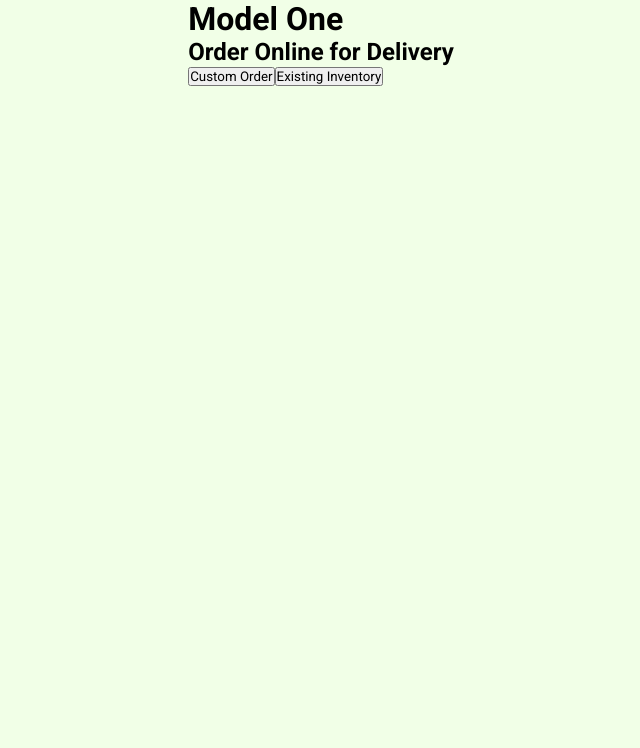
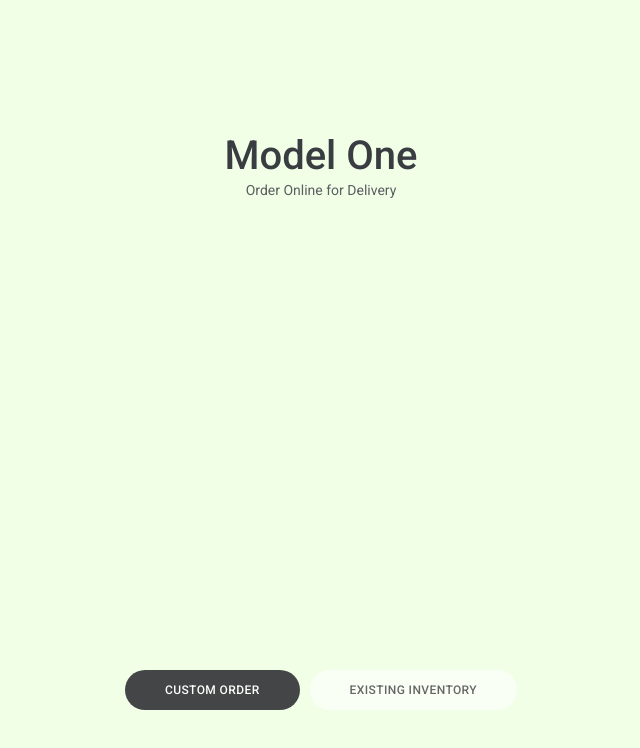
Before and after one commit to MaximianoEduardo/tesla-clone, a React (Create React App) app: page / in a window 1280 px wide. Shown: the top 748 px of the page, without its empty margins (319-959 px from the left). Built offline with nearby package versions, Linux system fonts and the light colour scheme.

Commit message:
🖌️ Styles for Overlay

```diff
--- a/src/components/DefaultOverlayContent/styles.ts
+++ b/src/components/DefaultOverlayContent/styles.ts
@@ -2,10 +2,67 @@ import styled from 'styled-components';
 
 export const Container = styled.div`
 
+    display: flex;
+    flex-direction: column;
+    justify-content: space-between;
+    flex: 1;
 `
 
 export const Heading = styled.div`
+    margin-top: 16.5vh;
+    text-align: center;
+
+    > h1 {
+        font-weight: 500;
+        font-size: 40px;
+        line-height: 48px;
+        color: #393c41;
+    }
+    >h2{
+        font-weight: normal;
+        font-size: 14px;
+        line-height: 20px;
+        color: #5c5e62;
+    }
 `
 
 export const Buttons = styled.div`
+    display: flex;
+    flex-direction: column;
+    justify-content: center;
+    align-items: center;
+    margin-bottom: 130px;
+
+    >button{
+        background: #1a1720;
+        color: #fff;
+        opacity: 0.8;
+        font-size: 12px;
+        font-weight: 500;
+        letter-spacing: 0.4px;
+        text-transform: uppercase;
+        padding: 13px 40px;
+        border-radius: 20px;
+        border: none;
+        cursor: pointer;
+
+        &.white{
+            background: #fff;
+            color: #1a1720;
+            opacity: 0.65;
+        }
+
+        & + button {
+            margin: 10px 0 0;
+        }
+
+    }
+
+    @media (min-width: 600px){
+        flex-direction: row;
+        margin-bottom: 90px;
+        >button + button{
+            margin: 0 0 0 10px;
+        }
+    }
 `
```
